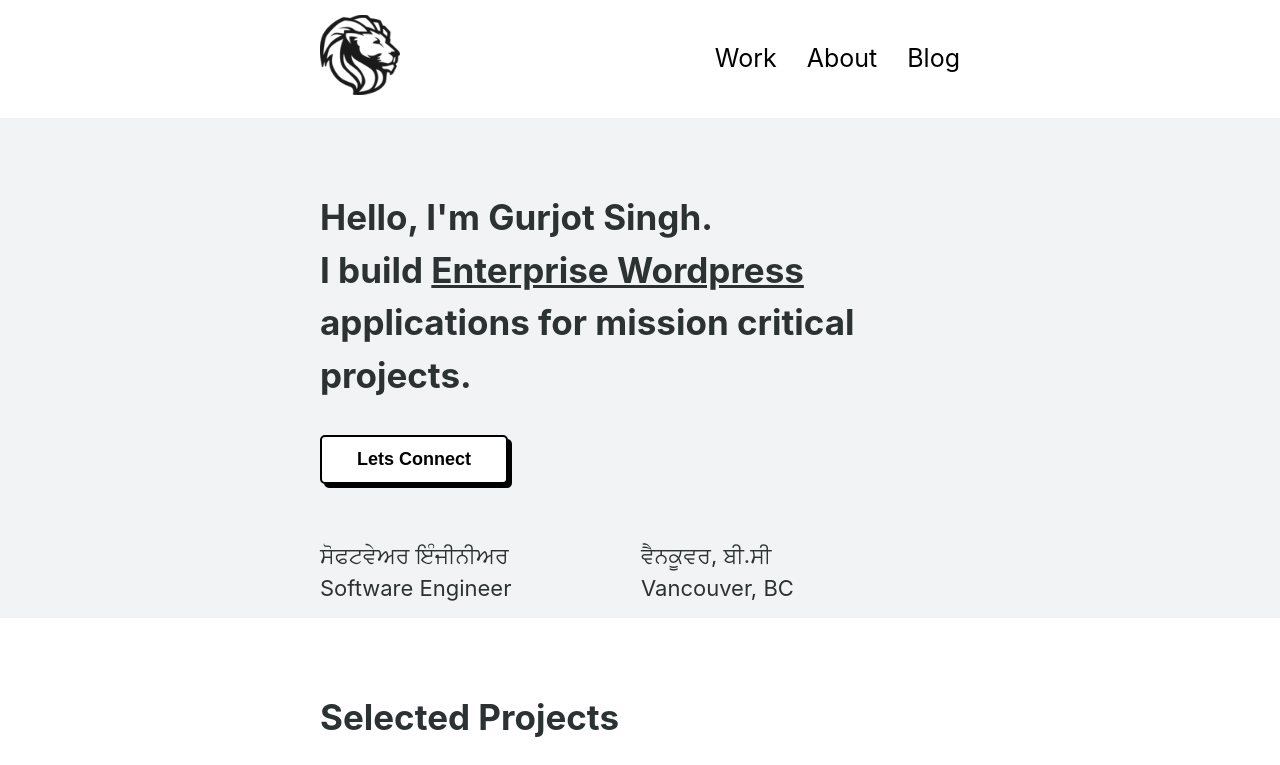
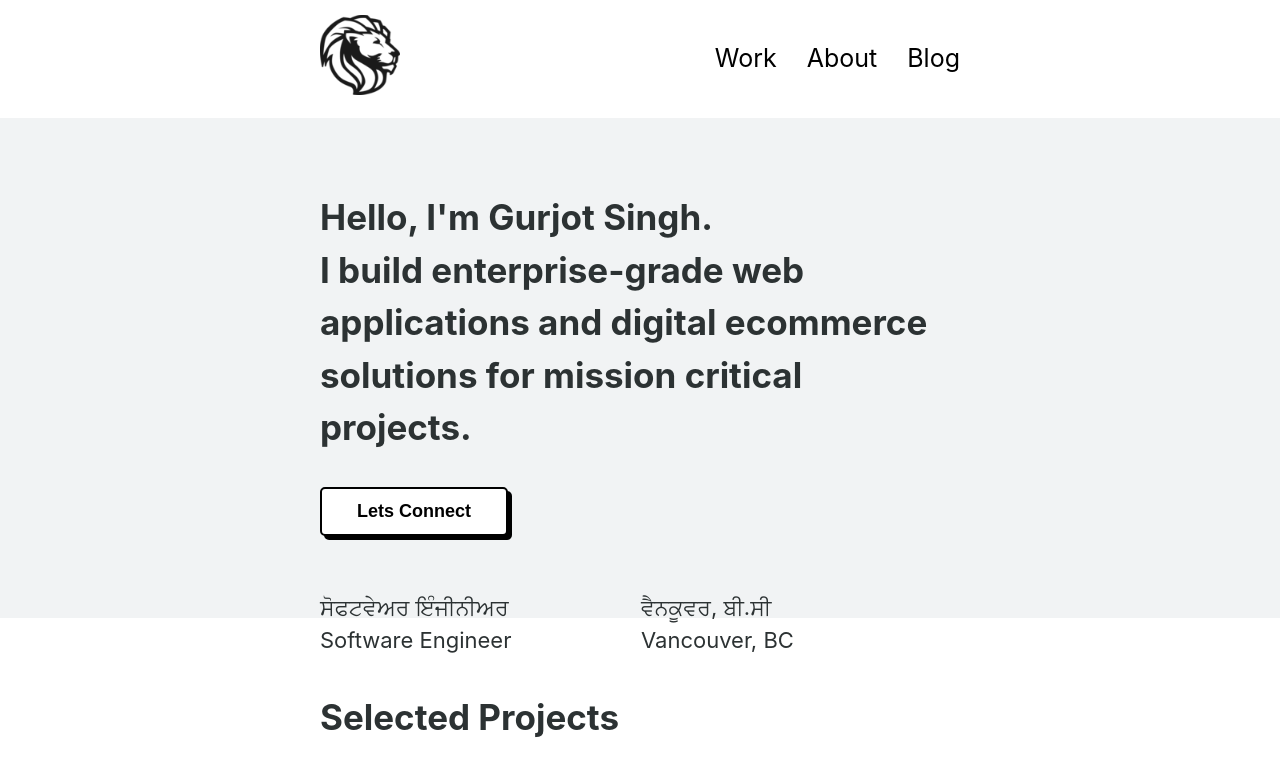
Before and after one commit to gurjotsinghdev/gurjotsinghdev, a Next.js app: page / in a window 1280 px wide. Shown: the top 765 px of the page. Built offline with nearby package versions, Linux system fonts and the light colour scheme.

Commit message:
fix title

```diff
--- a/components/hero.js
+++ b/components/hero.js
@@ -7,7 +7,7 @@ export default function Hero ( ) {
         <>
             <div className={styles.heroSection}>
                 <h1>
-                Hello, I&apos;m Gurjot Singh. <br />I build <u>Enterprise Wordpress</u> applications for mission critical projects.
+                Hello, I&apos;m Gurjot Singh. <br />I build enterprise-grade web applications and digital ecommerce solutions for mission critical projects.
 
                 </h1>
                 <a href="https://linkedin.com/in/gurjotsinghdev">
```
